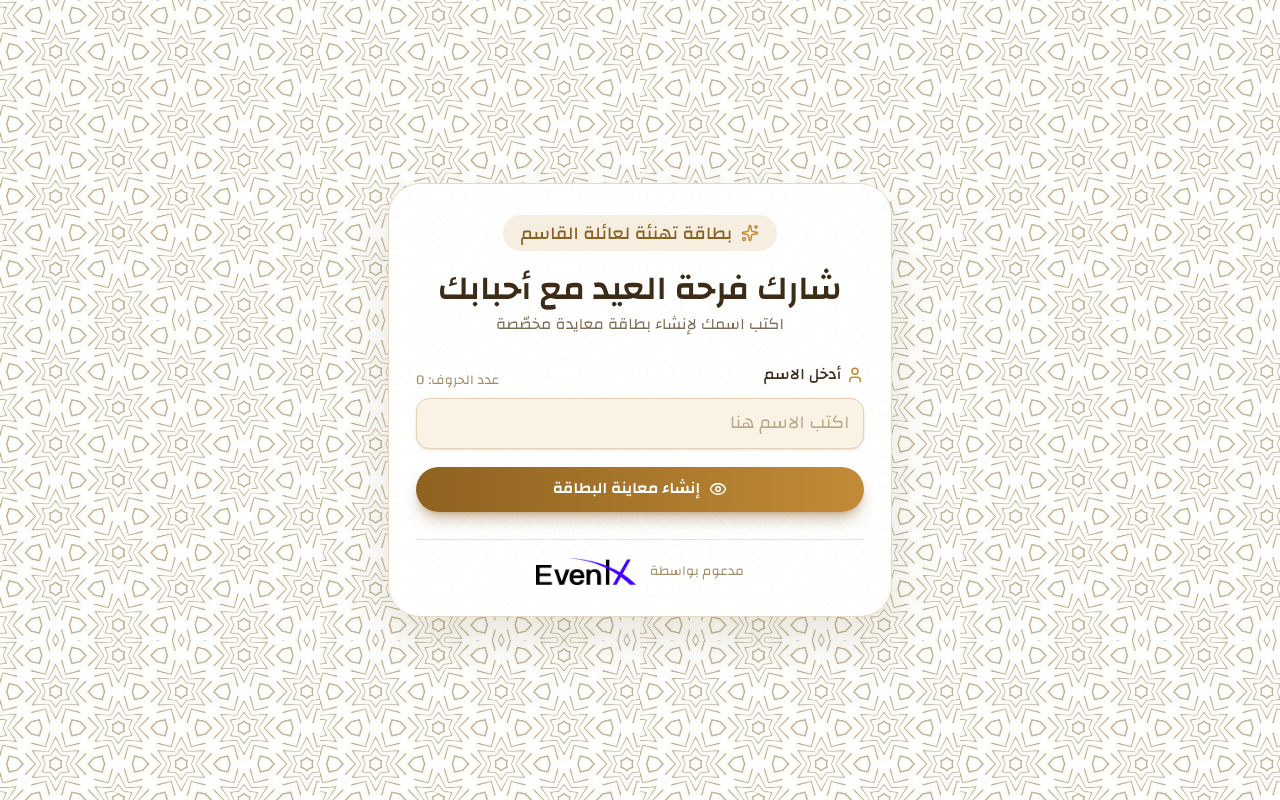
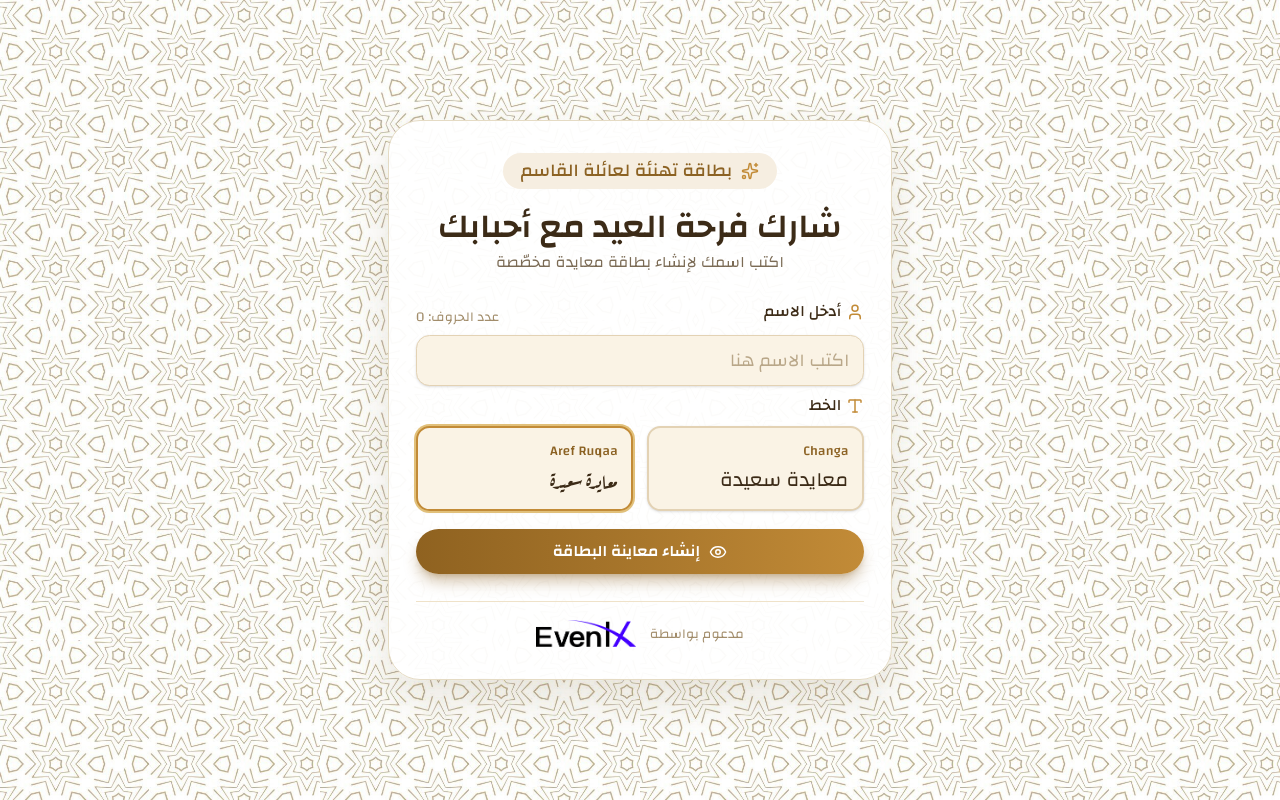
Before and after one commit to shoaib856/el-qasem-family, a React (Vite) app: page / in a window 1280 px wide. Built offline with nearby package versions, Linux system fonts and the light colour scheme.

Commit message:
Enhance App component to support font selection by introducing AVAILABLE_FONTS and updating form values. Modify text drawing logic to dynamically apply selected font, improving customization options for users.

```diff
--- a/src/App.tsx
+++ b/src/App.tsx
@@ -9,12 +9,21 @@ import { EidHeader } from "./components/EidHeader";
 import { NameForm } from "./components/NameForm";
 import { CardPreviewDialog } from "./components/CardPreviewDialog";
 
-type FormValues = {
+export const AVAILABLE_FONTS = [
+  { value: "changa", label: "Changa", fontFamily: "Changa" },
+  { value: "aref-ruqaa", label: "Aref Ruqaa", fontFamily: "Aref Ruqaa" },
+] as const;
+
+export type FontOption = (typeof AVAILABLE_FONTS)[number]["value"];
+
+export type FormValues = {
   name: string;
+  font: FontOption;
 };
 
 function App() {
   const [submittedName, setSubmittedName] = useState<string | null>(null);
+  const [submittedFont, setSubmittedFont] = useState<FontOption>("aref-ruqaa");
   const [isModalOpen, setIsModalOpen] = useState(false);
   const downloadLinkRef = useRef<HTMLAnchorElement | null>(null);
   const canvasRef = useRef<HTMLCanvasElement | null>(null);
@@ -28,19 +37,22 @@ function App() {
   } = useForm<FormValues>({
     defaultValues: {
       name: "",
+      font: "aref-ruqaa",
     },
   });
 
   const nameValue = useWatch({ control, name: "name" }) ?? "";
+  const fontValue = useWatch({ control, name: "font" }) ?? "aref-ruqaa";
 
   const onSubmit = (data: FormValues) => {
     const trimmed = data.name.trim();
     if (!trimmed) return;
     setSubmittedName(trimmed);
+    setSubmittedFont(data.font);
     setIsModalOpen(true);
   };
 
-  const drawCard = useCallback((name: string | null) => {
+  const drawCard = useCallback((name: string | null, fontKey: FontOption = "aref-ruqaa") => {
     if (!name) return;
 
     const img = imageRef.current;
@@ -104,11 +116,14 @@ function App() {
     const baseY = naturalHeight * 0.865;
     const startY = baseY - ((lineCount - 1) * lineHeight) / 2;
 
+    const fontConfig = AVAILABLE_FONTS.find((f) => f.value === fontKey) ?? AVAILABLE_FONTS[1];
+    const fontFamily = fontConfig.fontFamily;
+
     const drawNameBoxAndText = () => {
       const ctx = canvasRef.current?.getContext("2d");
       if (!ctx) return;
 
-      ctx.font = `${fontSize}px "Aref Ruqaa", system-ui, sans-serif`;
+      ctx.font = `${fontSize}px "${fontFamily}", system-ui, sans-serif`;
       ctx.textAlign = "center";
       ctx.textBaseline = "middle";
       ctx.fillStyle = "#5a2f86";
@@ -119,7 +134,7 @@ function App() {
     };
 
     document.fonts
-      .load(`${fontSize}px "Aref Ruqaa"`)
+      .load(`${fontSize}px "${fontFamily}"`)
       .then(() => {
         drawNameBoxAndText();
       })
@@ -129,8 +144,8 @@ function App() {
   }, []);
 
   useEffect(() => {
-    drawCard(submittedName);
-  }, [submittedName, drawCard]);
+    drawCard(submittedName, submittedFont);
+  }, [submittedName, submittedFont, drawCard]);
 
   const handleDownload = () => {
     if (!submittedName) return;
@@ -181,11 +196,14 @@ function App() {
             errors={errors}
             onSubmit={onSubmit}
             handleSubmit={handleSubmit}
+            availableFonts={AVAILABLE_FONTS}
+            selectedFont={fontValue}
           />
 
           <CardPreviewDialog
             isOpen={isModalOpen}
             submittedName={submittedName}
+            submittedFont={submittedFont}
             eidTemplate={eidTemplate}
             onClose={() => setIsModalOpen(false)}
             onDownload={handleDownload}
--- a/src/components/CardPreviewDialog.tsx
+++ b/src/components/CardPreviewDialog.tsx
@@ -1,21 +1,24 @@
 import { useEffect, useRef } from "react";
 import { Download, Eye } from "lucide-react";
 import { useOnClickOutside } from "usehooks-ts";
+import type { FontOption } from "../App";
 
 type CardPreviewDialogProps = {
   isOpen: boolean;
   submittedName: string | null;
+  submittedFont: FontOption;
   eidTemplate: string;
   onClose: () => void;
   onDownload: () => void;
   canvasRef: React.RefObject<HTMLCanvasElement | null>;
   imageRef: React.RefObject<HTMLImageElement | null>;
-  drawCard: (name: string | null) => void;
+  drawCard: (name: string | null, fontKey?: FontOption) => void;
 };
 
 export function CardPreviewDialog({
   isOpen,
   submittedName,
+  submittedFont,
   eidTemplate,
   onClose,
   onDownload,
@@ -38,11 +41,11 @@ export function CardPreviewDialog({
 
     if (isOpen && !dialog.open) {
       dialog.showModal();
-      drawCard(submittedName);
+      drawCard(submittedName, submittedFont);
     } else if (!isOpen && dialog.open) {
       dialog.close();
     }
-  }, [isOpen, submittedName, drawCard]);
+  }, [isOpen, submittedName, submittedFont, drawCard]);
 
   return (
     <dialog
@@ -70,7 +73,7 @@ export function CardPreviewDialog({
                 src={eidTemplate}
                 alt="بطاقة تهنئة بالعيد"
                 className="hidden"
-                onLoad={() => drawCard(submittedName)}
+                onLoad={() => drawCard(submittedName, submittedFont)}
               />
               <canvas
                 ref={canvasRef as React.RefObject<HTMLCanvasElement>}
--- a/src/components/NameForm.tsx
+++ b/src/components/NameForm.tsx
@@ -3,11 +3,10 @@ import type {
   UseFormRegister,
   FieldErrors,
 } from "react-hook-form";
-import { Eye, User } from "lucide-react";
+import { Eye, Type, User } from "lucide-react";
+import type { FormValues } from "../App";
 
-type FormValues = {
-  name: string;
-};
+const FONT_PREVIEW_TEXT = "معايدة سعيدة";
 
 type NameFormProps = {
   nameLength: number;
@@ -15,6 +14,8 @@ type NameFormProps = {
   errors: FieldErrors<FormValues>;
   onSubmit: (data: FormValues) => void;
   handleSubmit: UseFormHandleSubmit<FormValues>;
+  availableFonts: readonly { value: string; label: string; fontFamily: string }[];
+  selectedFont: string;
 };
 
 export function NameForm({
@@ -23,6 +24,8 @@ export function NameForm({
   errors,
   onSubmit,
   handleSubmit,
+  availableFonts,
+  selectedFont,
 }: NameFormProps) {
   return (
     <form
@@ -54,6 +57,47 @@ export function NameForm({
         <p className="text-xs text-red-500">{errors.name.message}</p>
       ) : null}
 
+      <div className="space-y-2">
+        <span className="flex items-center gap-1 text-sm font-medium text-[#3c2b17]">
+          <Type className="size-4 text-[#c28b37]" />
+          <span>الخط</span>
+        </span>
+        <div className="grid grid-cols-2 gap-3">
+          {availableFonts.map((font) => {
+            const isSelected = selectedFont === font.value;
+            return (
+              <label
+                key={font.value}
+                className={`cursor-pointer rounded-xl border-2 px-3 py-3 text-right shadow-sm transition-all focus-within:ring-2 focus-within:ring-[#c28b37] focus-within:ring-offset-2 ${
+                  isSelected
+                    ? "border-[#c28b37] bg-[#faf3e5] ring-2 ring-[#e1c07a]"
+                    : "border-[#e3d2b4] bg-[#faf3e5] hover:border-[#d4c4a8]"
+                }`}
+              >
+                <input
+                  type="radio"
+                  value={font.value}
+                  className="sr-only"
+                  {...register("font")}
+                />
+                <p
+                  className="text-xs font-medium text-[#8c6223]"
+                  style={{ fontFamily: "inherit" }}
+                >
+                  {font.label}
+                </p>
+                <p
+                  className="mt-1 text-lg text-[#3c2b17]"
+                  style={{ fontFamily: `"${font.fontFamily}", system-ui, sans-serif` }}
+                >
+                  {FONT_PREVIEW_TEXT}
+                </p>
+              </label>
+            );
+          })}
+        </div>
+      </div>
+
       <button
         type="submit"
         className="mt-2 cursor-pointer inline-flex w-full items-center justify-center gap-2 rounded-full bg-linear-to-l from-[#c28b37] to-[#8f6220] px-5 py-2.5 text-sm font-semibold text-white shadow-lg shadow-[rgba(140,98,35,0.4)] transition hover:-translate-y-0.5 hover:shadow-xl disabled:opacity-60 disabled:hover:translate-y-0"
```
